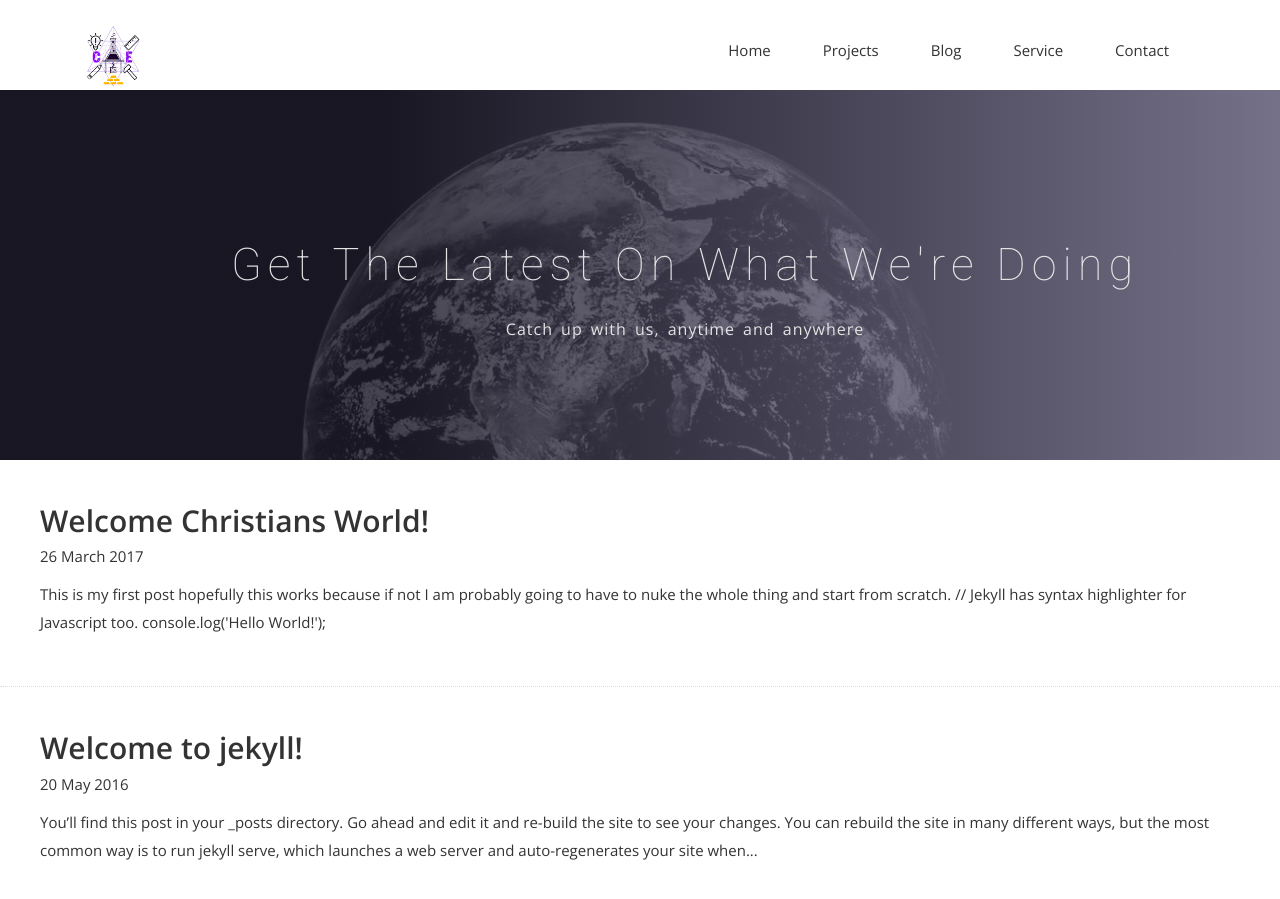
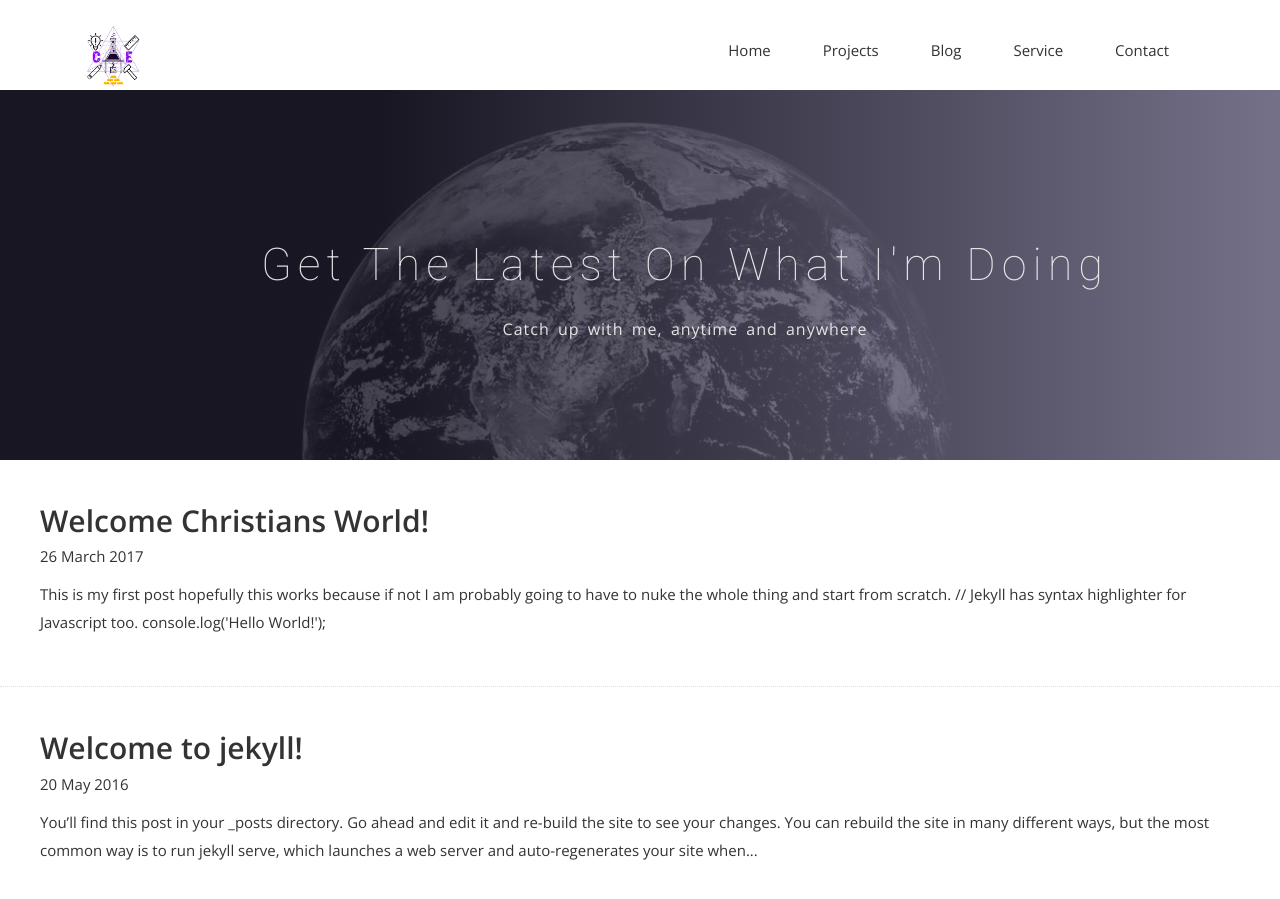
Before and after one commit to Kingslayyerr/Kingslayyerr.github.io, a Jekyll site: the page built from blog.html, in a window 1280 px wide and 900 px high. Built offline with Jekyll 4.4.1, drawn with Linux system fonts in a browser that asks for light colours; nearby versions of some CDN libraries; some web fonts are replaced.

```diff
--- a/blog.html
+++ b/blog.html
@@ -9,8 +9,8 @@ permalink: /blog/
     <div class="row">
       <div class="col-md-12">
         <div class="block">
-          <h1>Get the latest on what we're doing</h1>
-          <p>Catch up with us, anytime and anywhere</p>
+          <h1>Get the latest on what I'm doing</h1>
+          <p>Catch up with me, anytime and anywhere</p>
         </div>
       </div>
     </div>
```
Also changed, not shown: work.html (+6 -6 lines).
